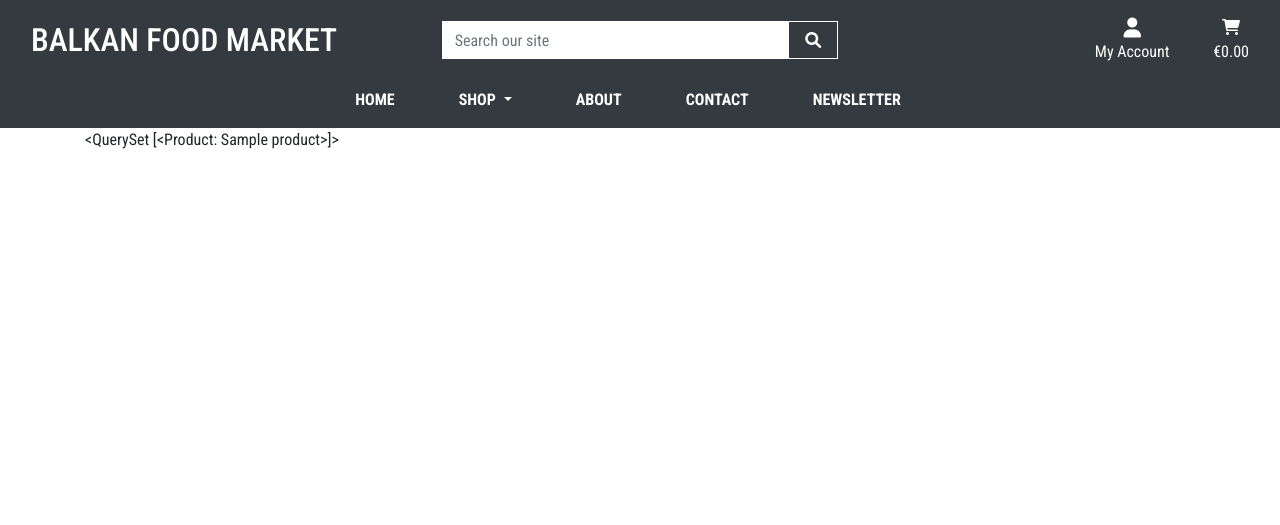
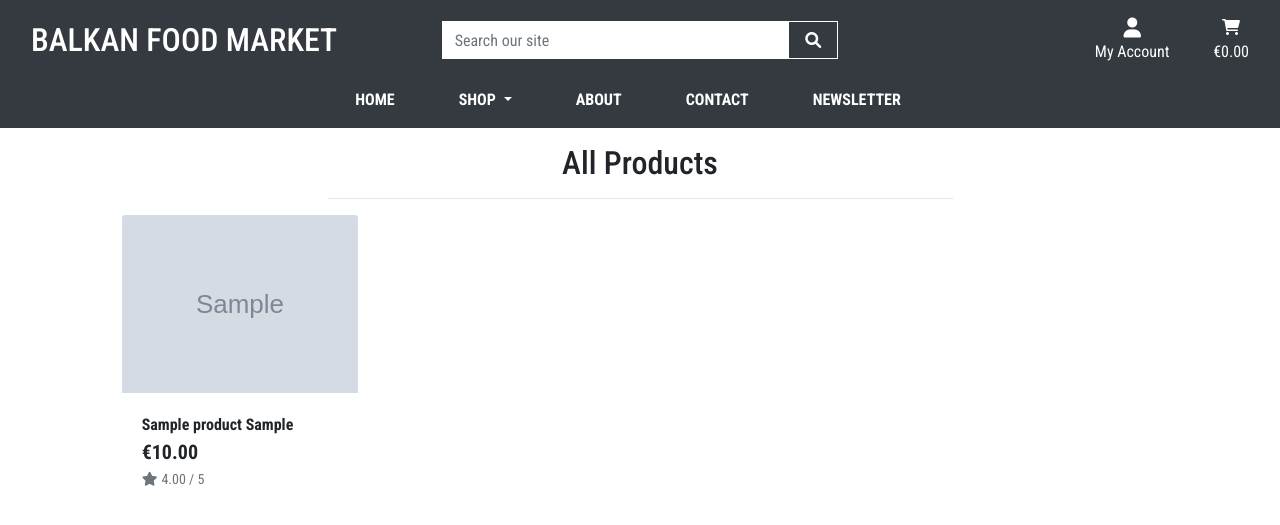
Before and after one commit to dcigic92/pp5-balkan-food-market, a Django app: page /products/ in a window 1280 px wide. Shown: the top 525 px of the page. Run offline with Django 4.2, Linux system fonts and the light colour scheme; tables that the repository leaves empty hold one stand-in row (values such as "Sample post"); grey boxes marked "Sample" are stand-in pictures; some web fonts are replaced.

Commit message:
Add product template

```diff
--- a/products/templates/products/products.html
+++ b/products/templates/products/products.html
@@ -2,10 +2,68 @@
 {% load static %}
 
 {% block content %}
-    <div class="container">
+    <div class="container-fluid">
         <div class="row">
-            <div class="col">
-                {{ products }}
+            <div class="col text-center mt-3">
+                <h2>All Products</h2>
+                <hr class="w-50 mb-1">
+            </div>
+        </div>
+        <div class="row">
+            <div class="product-container col-10 offset-1">
+                <div class="row mt-1 mb-2"></div>
+                <div class="row">
+                    {% for product in products %}
+                        <div class="col-sm-6 col-md-6 col-lg-4 col-xl-3">
+                            <div class="card h-100 border-0">
+                                {% if product.image %}
+                                <a href="">
+                                    <img class="card-img-top img-fluid" src="{{ product.image.url }}" alt="{{ product.name }}">
+                                </a>
+                                {% else %}
+                                <a href="">
+                                    <img class="card-img-top img-fluid" src="{{ MEDIA_URL }}default_image" alt="{{ product.name }}">
+                                </a>
+                                {% endif %}
+                                <div class="card-body pb-0">
+                                    <p class="mb-0"><strong>{{ product.name }} {{ product.brand }}</strong></p>
+                                </div>
+                                <div class="card-footer bg-white pt-0 border-0 text-left">
+                                    <div class="row">
+                                        <div class="col">
+                                            <p class="lead mb-0 text-left font-weight-bold">€{{ product.price }}</p>
+                                            {% if product.rating %}
+                                                <small class="text-muted"><i class="fas fa-star mr-1"></i>{{ product.rating }} / 5</small>
+                                            {% else %}
+                                                <small class="text-muted">No Rating</small>
+                                            {% endif %}
+                                        </div>
+                                    </div>
+                                </div>
+                            </div>
+                        </div>
+                        {% if forloop.counter|divisibleby:1 %}
+                            <div class="col-12 d-sm-none mb-5">
+                                <hr>
+                            </div>
+                        {% endif %}
+                        {% if forloop.counter|divisibleby:2 %}
+                            <div class="col-12 d-none d-sm-block d-md-block d-lg-none mb-5">
+                                <hr>
+                            </div>
+                        {% endif %}
+                        {% if forloop.counter|divisibleby:3 %}
+                            <div class="col-12 d-none d-lg-block d-xl-none mb-5">
+                                <hr>
+                            </div>
+                        {% endif %}
+                        {% if forloop.counter|divisibleby:4 %}
+                            <div class="col-12 d-none d-xl-block mb-5">
+                                <hr>
+                            </div>
+                        {% endif %}
+                    {% endfor %}
+                </div>
             </div>
         </div>
     </div>
```
Also changed, not shown: media/Domacica.png (added), media/Smoki_Original150g2x.webp (renamed from media/Smoki.webp).
